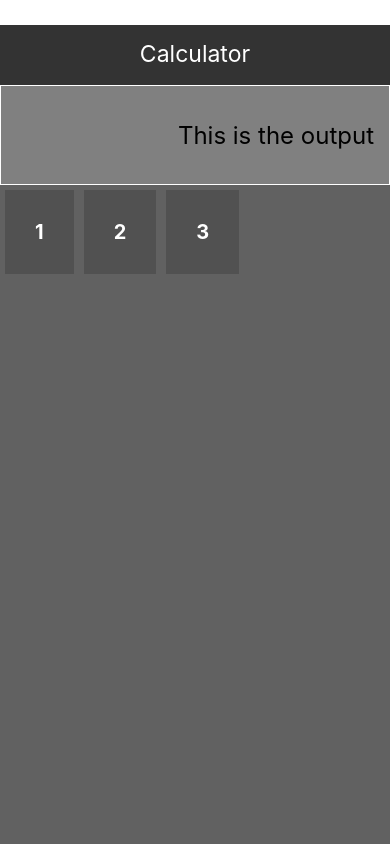
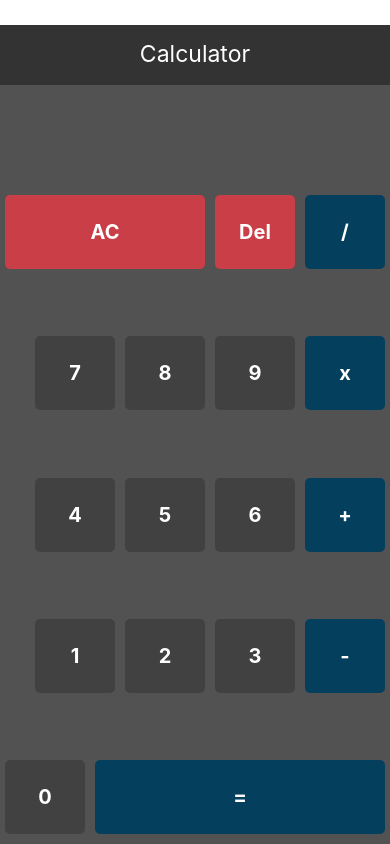
Before and after one commit to ikhsanmoh/react_native_3_in_1, a React Native app: screen / in a window 390 px wide. Built offline with nearby package versions, Linux system fonts and the light colour scheme.

Commit message:
Remake calculator button component and finish base calculator main theme/desain

```diff
--- /dev/null
+++ b/src/components/calculator/MyButton.js
@@ -0,0 +1,53 @@
+import React from 'react'
+import { TouchableOpacity, Text, StyleSheet } from 'react-native'
+
+const MyButton = ({ onPress, value, stretch, color }) => {
+
+  let bgColor, txtColor
+  if (color === 'red') {
+    bgColor = '#CA3E47'
+    txtColor = 'white'
+  } else if (color === 'orange') {
+    bgColor = '#D65A31'
+    txtColor = 'white'
+  } else if (color === 'blue') {
+    bgColor = '#053F5E'
+    txtColor = 'white'
+  } else {
+    bgColor = '#414141'
+    txtColor = 'white'
+  }
+
+  const myStyles = StyleSheet.create({
+    button: {
+      flex: stretch ? 1 : 0,
+      minWidth: 80,
+      paddingTop: 25,
+      paddingBottom: 25,
+      margin: 5,
+      borderRadius: 5,
+      backgroundColor: bgColor,
+      alignItems: 'center',
+    },
+    buttonText: {
+      color: txtColor,
+      fontSize: 20,
+      fontWeight: 'bold'
+    }
+  })
+
+  return (
+    <TouchableOpacity onPress={() => onPress(value)} style={myStyles.button}>
+      <Text style={myStyles.buttonText}>{value}</Text>
+    </TouchableOpacity>
+  )
+}
+
+MyButton.defaultProps = {
+  onPress: (val) => { },
+  value: 0,
+  stretch: false,
+  color: ''
+}
+
+export default MyButton
--- a/src/components/calculator/NumberBtn.js
+++ /dev/null
@@ -1,33 +0,0 @@
-import React from 'react'
-import { TouchableOpacity, Text, StyleSheet } from 'react-native'
-
-const NumberBtn = ({ onPress, number }) => {
-  return (
-    <TouchableOpacity onPress={() => onPress(number)} style={myStyles.button}>
-      <Text style={myStyles.buttonText}>{number}</Text>
-    </TouchableOpacity>
-  )
-}
-
-NumberBtn.defaultProps = {
-  onPress: (num) => { },
-  number: 0
-}
-
-
-const myStyles = StyleSheet.create({
-  button: {
-    alignSelf: 'flex-start',
-    backgroundColor: '#515151',
-    alignItems: 'center',
-    padding: 30,
-    margin: 5
-  },
-  buttonText: {
-    color: 'white',
-    fontSize: 20,
-    fontWeight: 'bold'
-  }
-})
-
-export default NumberBtn
--- a/src/screens/calculator/CalculatorScreen.js
+++ b/src/screens/calculator/CalculatorScreen.js
@@ -1,7 +1,7 @@
 import React, { useState } from 'react'
 
 import { View, Text, TouchableOpacity, TextInput, StyleSheet } from 'react-native'
-import NumberBtn from '../../components/calculator/NumberBtn'
+import MyButton from '../../components/calculator/MyButton'
 
 const Calculator = () => {
   const [output, setOutput] = useState('')
@@ -12,17 +12,47 @@ const Calculator = () => {
     setOutput(output.concat(strDigit))
   }
 
+  const pressOperator = (operand) => { }
+
   const pressAllClear = () => {
     setOutput('')
   }
 
+  const pressDelete = () => { }
+
+  const getResult = () => { }
+
   return (
     <View style={myStyles.container}>
-      <TextInput style={myStyles.output} value={output} placeholder='This is the output' />
+      <TextInput style={myStyles.output} value={output} />
       <View style={myStyles.keypad}>
-        <NumberBtn onPress={pressNumber} number={1} />
-        <NumberBtn onPress={pressNumber} number={2} />
-        <NumberBtn onPress={pressNumber} number={3} />
+        <View style={myStyles.row}>
+          <MyButton onPress={pressAllClear} value='AC' stretch={true} color='red' />
+          <MyButton onPress={pressDelete} value='Del' color='red' />
+          <MyButton onPress={pressOperator} value='/' color='blue' />
+        </View>
+        <View style={myStyles.row}>
+          <MyButton onPress={pressNumber} value={7} />
+          <MyButton onPress={pressNumber} value={8} />
+          <MyButton onPress={pressNumber} value={9} />
+          <MyButton onPress={pressOperator} value='x' color='blue' />
+        </View>
+        <View style={myStyles.row}>
+          <MyButton onPress={pressNumber} value={4} />
+          <MyButton onPress={pressNumber} value={5} />
+          <MyButton onPress={pressNumber} value={6} />
+          <MyButton onPress={pressOperator} value='+' color='blue' />
+        </View>
+        <View style={myStyles.row}>
+          <MyButton onPress={pressNumber} value={1} />
+          <MyButton onPress={pressNumber} value={2} />
+          <MyButton onPress={pressNumber} value={3} />
+          <MyButton onPress={pressOperator} value='-' color='blue' />
+        </View>
+        <View style={myStyles.row}>
+          <MyButton onPress={pressNumber} value={0} />
+          <MyButton onPress={getResult} value='=' stretch={true} color='blue' />
+        </View>
       </View>
     </View>
   )
@@ -31,20 +61,31 @@ const Calculator = () => {
 const myStyles = StyleSheet.create({
   container: {
     flex: 1,
-    backgroundColor: 'gray',
+    // backgroundColor: 'gray',
+    backgroundColor: '#525252',
   },
   output: {
     fontSize: 24,
     textAlign: 'right',
     padding: 15,
-    borderWidth: 1,
-    borderColor: 'white',
+    borderWidth: 0,
+    color: 'white',
     height: 100,
   },
   keypad: {
     flex: 1,
+    paddingTop: 5,
+    paddingBottom: 5,
+    justifyContent: 'space-between',
+    flexDirection: 'column',
+    // backgroundColor: '#616161'
+  },
+  row: {
     flexDirection: 'row',
-    backgroundColor: '#616161'
+    justifyContent: 'flex-end',
+  },
+  stretch: {
+    flex: 1
   }
 })
 
```
